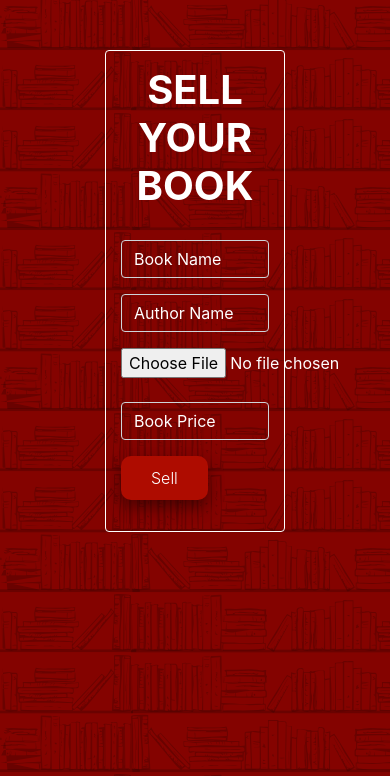
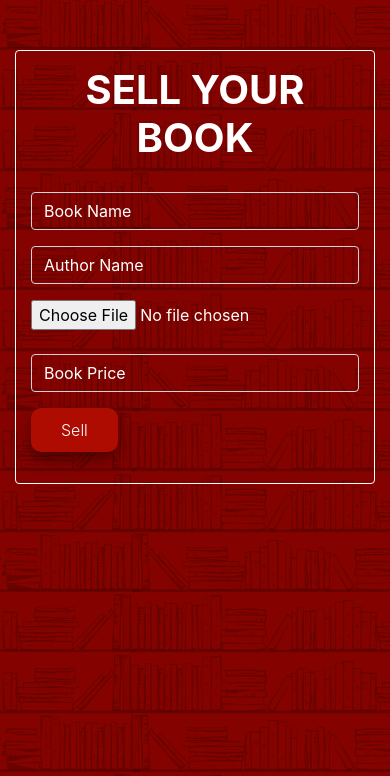
Before and after one commit to asusual1540/bookcycle, a Node server app: page /sell in a window 390 px wide; the page is wider, and only the part inside the window is pictured. Shown: the part 68-844 px from the top of that part. Run offline with Node 20, Linux system fonts and the light colour scheme; some libraries are stand-ins or nearby versions.

Commit message:
forms made responsive

```diff
--- a/public/css/bookcycle.css
+++ b/public/css/bookcycle.css
@@ -54,7 +54,7 @@ body {
   color: #fff;
   border-color: #fff;
   margin-bottom: 50px;
-  max-width: 50%;
+  max-width: 100%;
   margin: 0 auto;
 }
 
```
